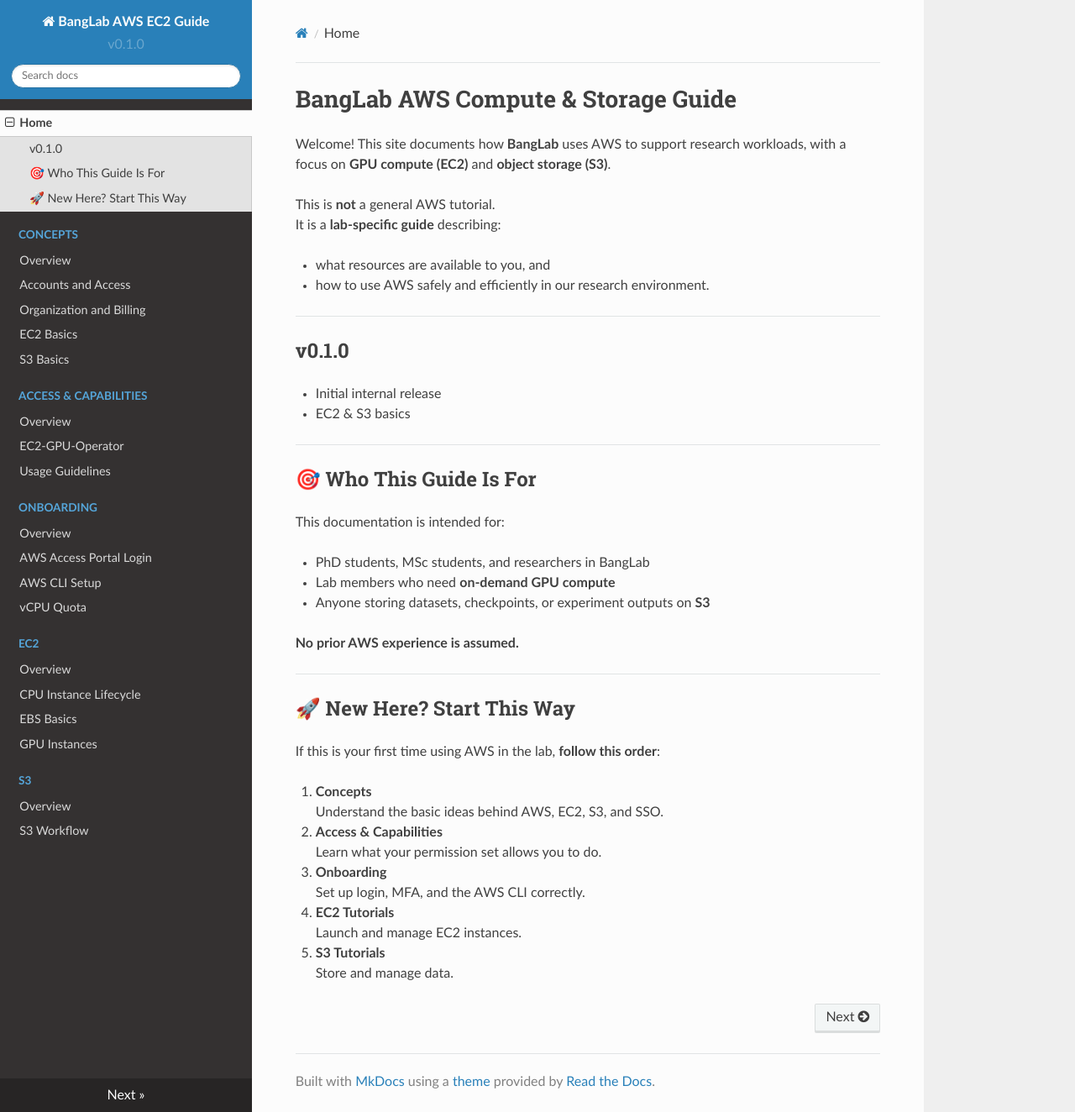
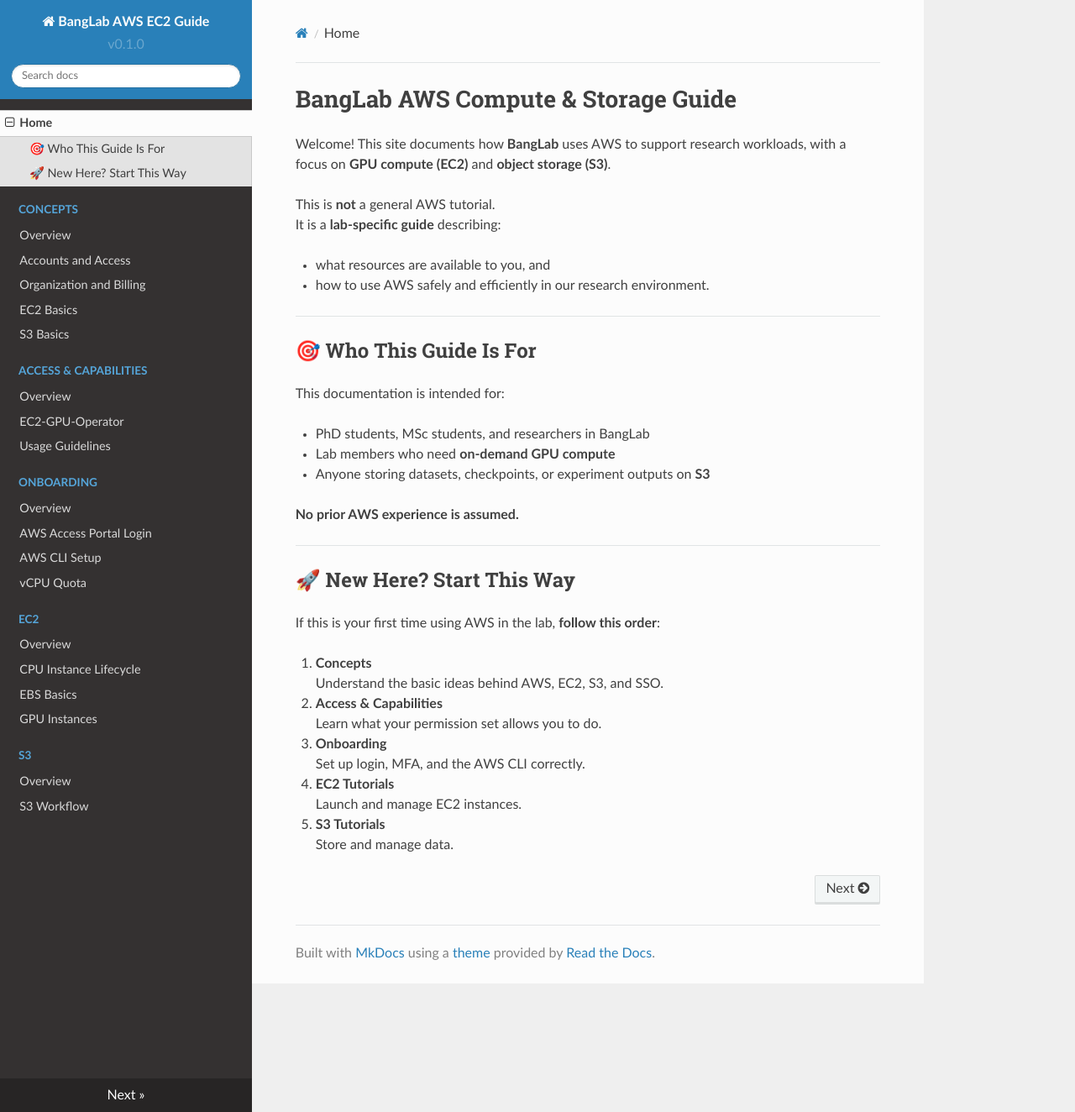
Before and after one commit to xiransong/banglab-aws-docs, an MkDocs documentation site: the page built from docs/index.md, in a window 1280 px wide and 1324 px high. Shown: the whole window at 84% size. Built offline with MkDocs 1.6.1, drawn with Linux system fonts in a browser that asks for light colours; nearby versions of some CDN libraries.

Commit message:
small changes

```diff
--- a/docs/index.md
+++ b/docs/index.md
@@ -8,12 +8,6 @@
 
 - what resources are available to you, and
 - how to use AWS safely and efficiently in our research environment.
-
----
-
-## v0.1.0
-- Initial internal release
-- EC2 & S3 basics
 
 ---
 
```
